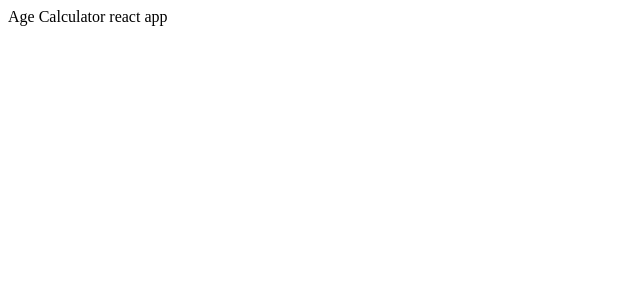
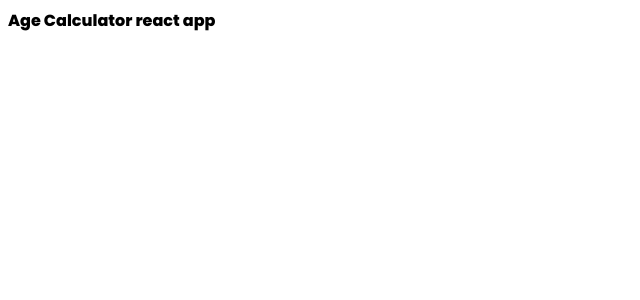
Before and after one commit to md-abid-hussain/age-calculator-react-app, a React (Vite) app: page / in a window 1280 px wide. Shown: the top 300 px of the page, without its empty margins (0-640 px from the left). Built offline with nearby package versions, Linux system fonts and the light colour scheme.

Commit message:
adding font to body

```diff
--- a/src/assets/css/index.css
+++ b/src/assets/css/index.css
@@ -1 +1,5 @@
 @import url("font.css");
+
+body {
+  font-family: "Poppins";
+}
```
